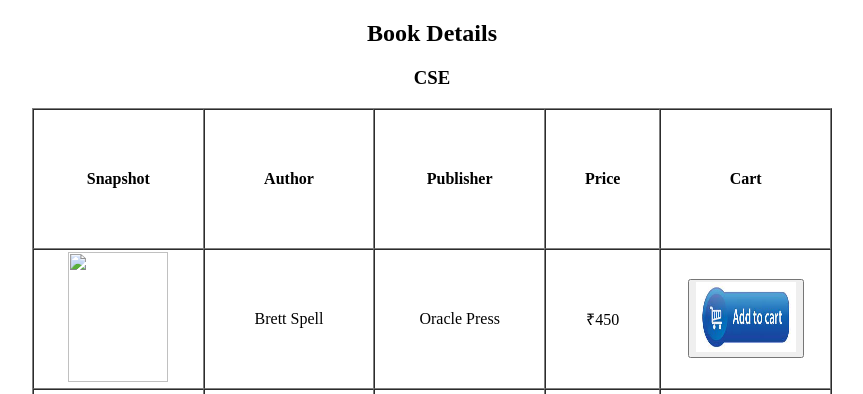
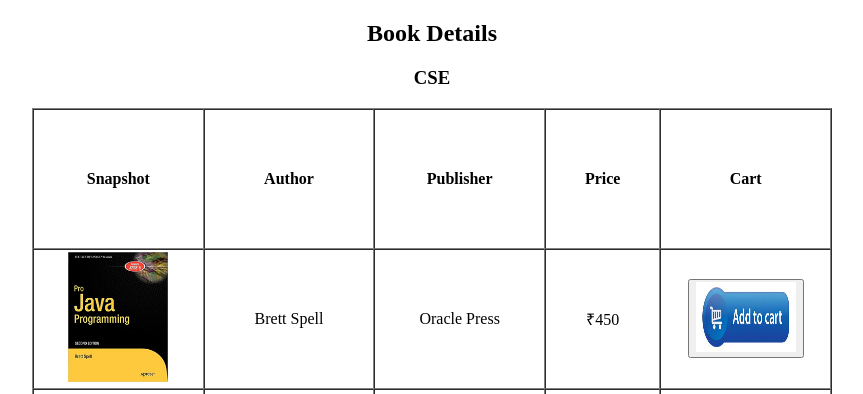
Before and after one commit to kancharlabaluyadav/SrkrBookStore1, a plain HTML site: page catalogue.html in a window 1280 px wide. Shown: the top 394 px of the page, without its empty margins (208-1071 px from the left). Drawn offline with Linux system fonts and the light colour scheme; files whose address does not match are found by name.

Commit message:
Update catalogue.html

```diff
--- a/catalogue.html
+++ b/catalogue.html
@@ -14,7 +14,7 @@
         </tr>
 
         <tr height="140">
-            <td align="center"><img src="images/projava.jpeg" height="130" width="100"></td>
+            <td align="center"><img src="projava.jpeg" height="130" width="100"></td>
             <td align="center">Brett Spell</td>
             <td align="center">Oracle Press</td>
             <td align="center">₹450</td>
@@ -142,4 +142,5 @@
     </table>
 </body>
 
+
 </html>
```
